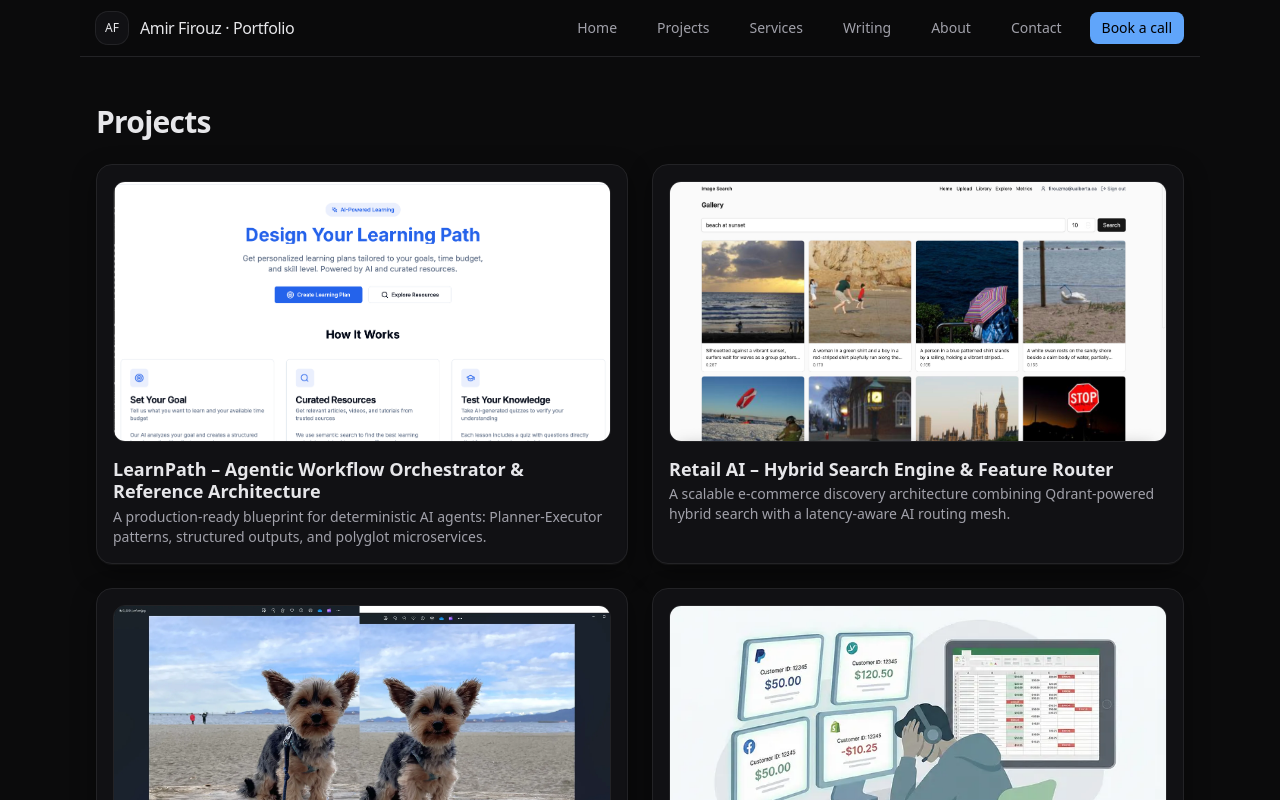
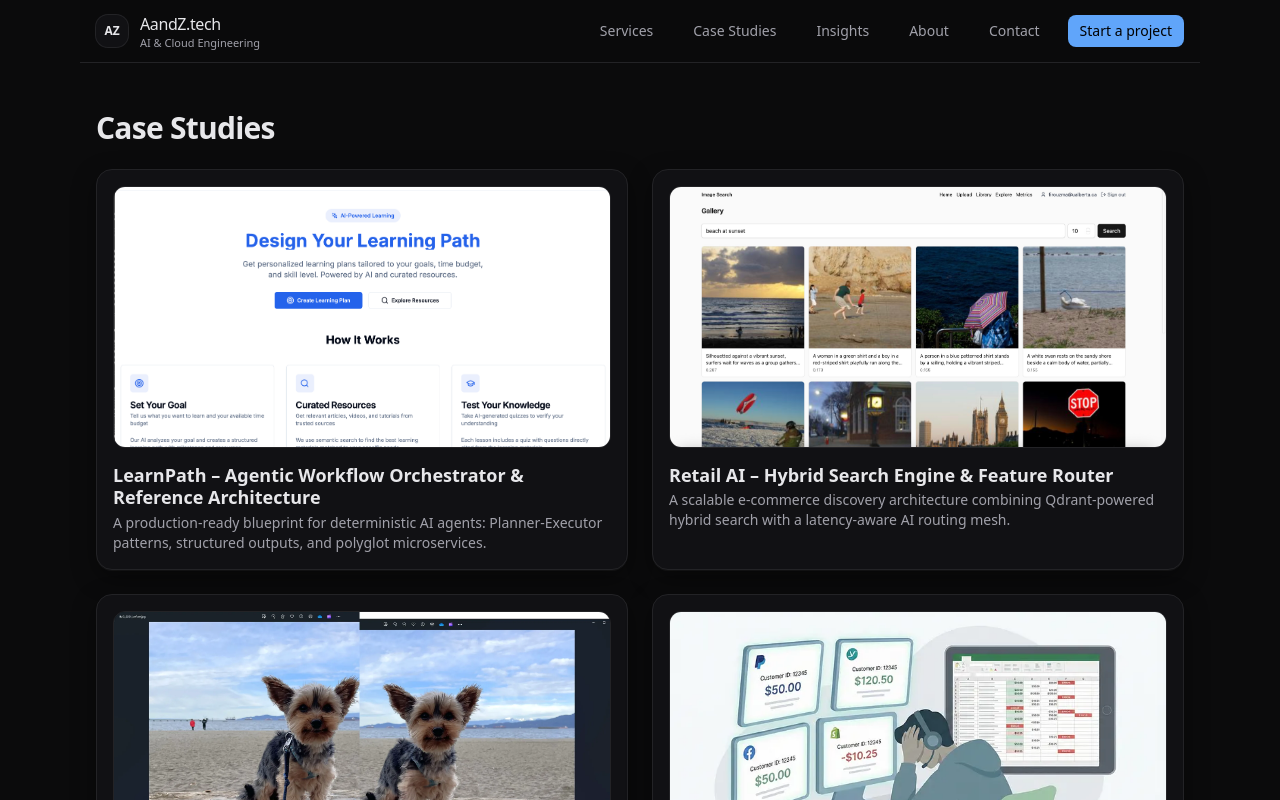
Before and after one commit to amirhf/portfolio, a Next.js app: page /projects in a window 1280 px wide. Shown: the top 800 px of the page. Built offline with nearby package versions, Linux system fonts and the light colour scheme.

Commit message:
Rebrand site shell for AandZ.tech

```diff
--- a/app/projects/page.tsx
+++ b/app/projects/page.tsx
@@ -47,7 +47,7 @@ export default function Projects() {
     <>
       <Header />
       <main className="mx-auto max-w-6xl px-4">
-        <Section title="Projects">
+        <Section title="Case Studies">
           <ul className="grid gap-6 md:grid-cols-2">
             {items.map((i) => (
               <li
--- a/app/writing/page.tsx
+++ b/app/writing/page.tsx
@@ -10,7 +10,7 @@ export default function Writing() {
     <>
       <Header />
       <main className="mx-auto max-w-6xl px-4">
-        <Section title="Writing">
+        <Section title="Insights">
           <div className="grid gap-6 md:grid-cols-3">
             {posts.map((p) => (
               <Card
--- a/components/Footer.tsx
+++ b/components/Footer.tsx
@@ -1,7 +1,7 @@
 export default function Footer() {
   return (
     <footer className="border-t border-line py-8 text-center text-xs text-ink-muted">
-      © {new Date().getFullYear()} Amir Firouz. Built with Next.js and Tailwind.
+      © {new Date().getFullYear()} AandZ.tech. A&amp;Z Technology Solutions. Founder-led by Amir Firouzmanesh.
     </footer>
   )
 }
--- a/components/Header.tsx
+++ b/components/Header.tsx
@@ -3,10 +3,9 @@
 import { useState } from 'react'
 
 const NAV = [
-  { href: '/', label: 'Home' },
-  { href: '/projects', label: 'Projects' },
   { href: '/services', label: 'Services' },
-  { href: '/writing', label: 'Writing' },
+  { href: '/projects', label: 'Case Studies' },
+  { href: '/writing', label: 'Insights' },
   { href: '/about', label: 'About' },
   { href: '/contact', label: 'Contact' },
 ]
@@ -18,10 +17,15 @@ export default function Header() {
     <header className="sticky top-0 z-20 backdrop-blur supports-[backdrop-filter]:bg-bg/60 border-b border-line">
       <div className="mx-auto max-w-6xl px-4 py-3">
         <div className="flex items-center justify-between">
-          <div className="flex items-center gap-3">
-            <div className="h-8 w-8 rounded-xl bg-surface ring-1 ring-line flex items-center justify-center text-xs text-ink">AF</div>
-            <div className="font-medium tracking-tight">Amir Firouz · Portfolio</div>
-          </div>
+          <a href="/" className="flex items-center gap-3 rounded-lg focus-visible:ring-2 ring-brand/60 outline-none">
+            <div className="h-8 w-8 rounded-xl bg-surface ring-1 ring-line flex items-center justify-center text-xs font-semibold text-ink">
+              AZ
+            </div>
+            <div>
+              <div className="font-medium tracking-tight text-ink">AandZ.tech</div>
+              <div className="hidden text-[11px] leading-tight text-ink-muted sm:block">AI &amp; Cloud Engineering</div>
+            </div>
+          </a>
 
           {/* Desktop nav */}
           <nav className="hidden md:flex items-center gap-4 text-sm">
@@ -38,7 +42,7 @@ export default function Header() {
               href="/contact"
               className="rounded-lg bg-brand text-black px-3 py-1.5 text-sm font-medium hover:brightness-110 focus-visible:ring-2 ring-brand/60 outline-none"
             >
-              Book a call
+              Start a project
             </a>
           </nav>
 
@@ -81,7 +85,7 @@ export default function Header() {
               href="/contact"
               className="mt-2 inline-flex w-full items-center justify-center rounded-lg bg-brand text-black px-3 py-2 text-sm font-medium hover:brightness-110 focus-visible:ring-2 ring-brand/60 outline-none"
             >
-              Book a call
+              Start a project
             </a>
           </nav>
         )}
--- a/lib/seo.ts
+++ b/lib/seo.ts
@@ -1,5 +1,5 @@
 export const site = {
-  name: 'Amir Firouz — Portfolio',
-  description: 'Build production GenAI features and resilient microservices — fast.',
-  url: 'https://example.com'
+  name: 'AandZ.tech',
+  description: 'AI, cloud, and distributed systems engineering for product teams that need production-ready systems.',
+  url: 'https://aandz.tech'
 }
```
Also changed, not shown: 1 other file (tests, documents, lock files or other folders).
